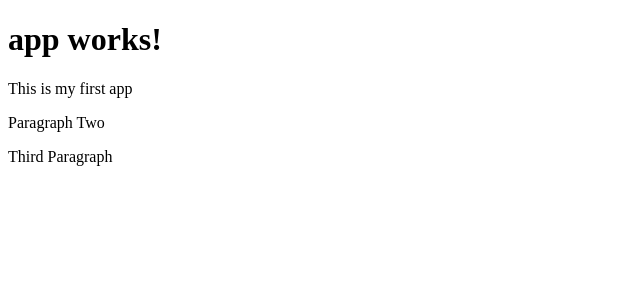
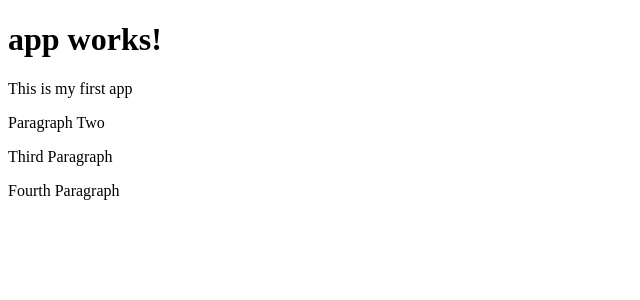
Before and after one commit to tankip/release, an Angular app: page / in a window 1280 px wide. Shown: the top 300 px of the page, without its empty margins (0-640 px from the left). Built offline with nearby package versions, Linux system fonts and the light colour scheme.

Commit message:
Fourth Paragraph

```diff
--- a/src/app/app.component.html
+++ b/src/app/app.component.html
@@ -4,3 +4,4 @@
 <p>This is my first app</p>
 <p>Paragraph Two</p>
 <p>Third Paragraph</p>
+<p>Fourth Paragraph</p>
```
